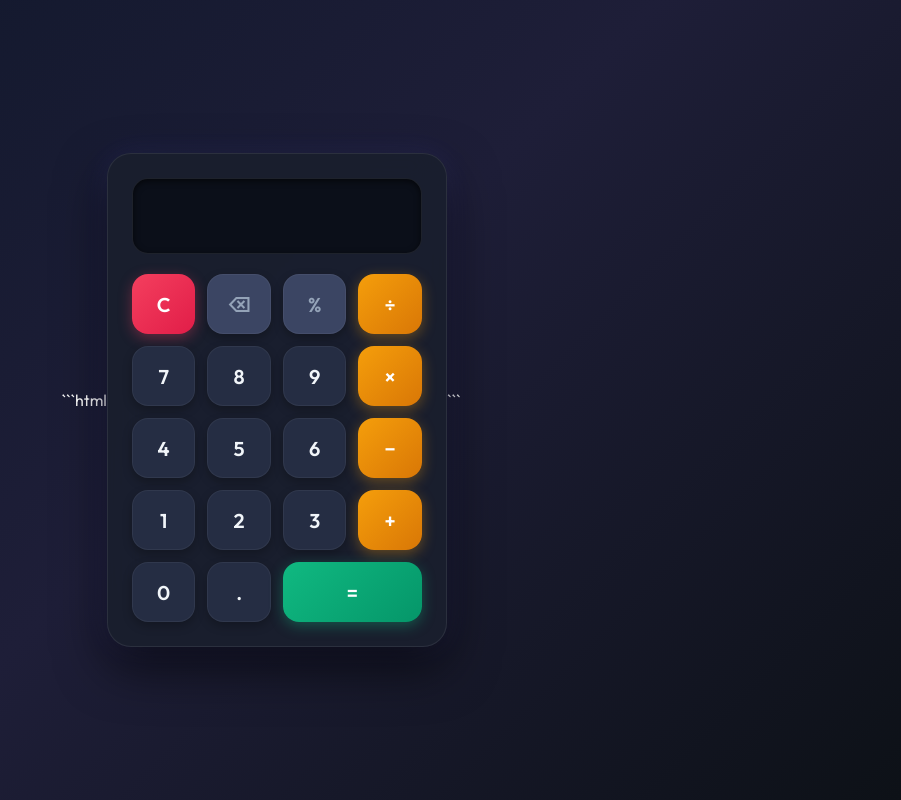
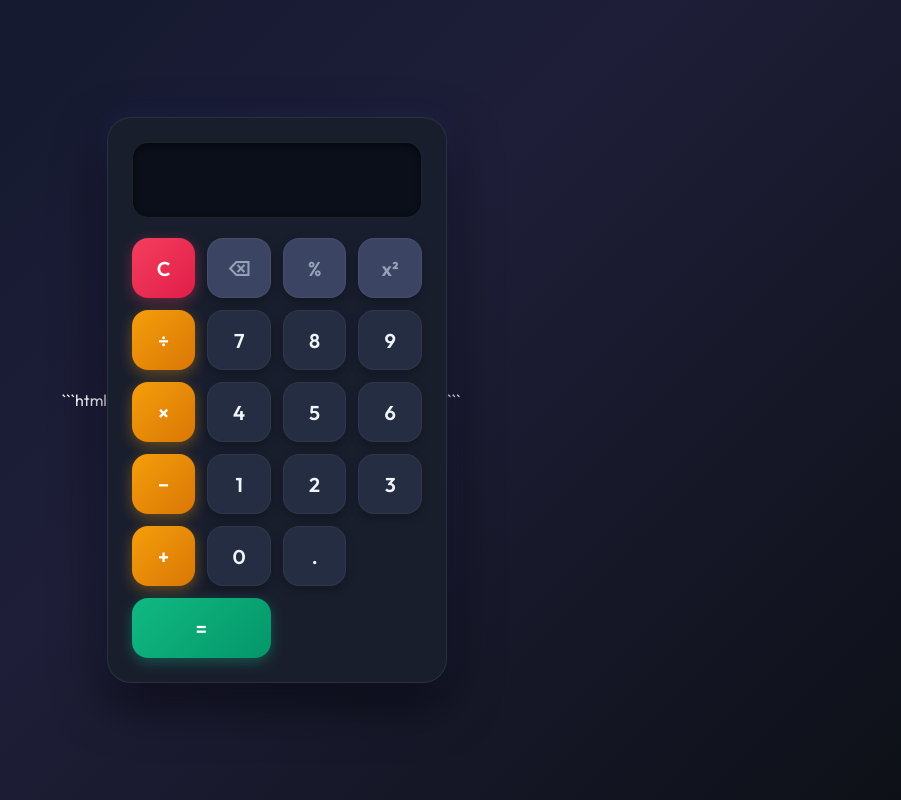
Before and after one commit to tarundb00/calcu, a plain HTML site: page index.html in a window 1280 px wide. Shown: the whole page, without its empty margins (379-1280 px from the left). Drawn offline with Linux system fonts and the light colour scheme.

Commit message:
sumanth commit2

```diff
--- a/index.html
+++ b/index.html
@@ -151,6 +151,7 @@
             <button class="clear" onclick="clearDisplay()">C</button>
             <button class="btn-func" onclick="deleteLast()">⌫</button>
             <button class="btn-func" onclick="appendValue('%')">%</button>
+            <button class="btn-func" onclick="squareNumber()">x²</button>
             <button class="operator" onclick="appendValue('/')">÷</button>
 
             <button onclick="appendValue('7')">7</button>
@@ -190,6 +191,17 @@
             display.value = display.value.slice(0, -1);
         }
 
+        function squareNumber() {
+            const number = Number(display.value);
+
+            if (!display.value || !Number.isFinite(number)) {
+                display.value = "Error";
+                return;
+            }
+
+            display.value = number ** 2;
+        }
+
         function calculate() {
             try {
                 let expression = display.value;
```
